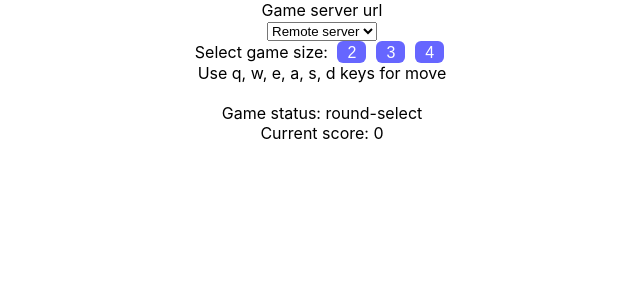
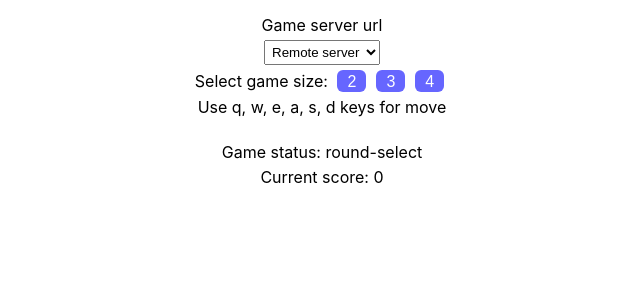
Before and after one commit to uladzislauy/hexagon, a React (Create React App) app: page / in a window 1280 px wide. Shown: the top 300 px of the page, without its empty margins (318-958 px from the left). Built offline with nearby package versions, Linux system fonts and the light colour scheme.

Commit message:
Add basic styles to improve page readability

```diff
--- a/src/App.css
+++ b/src/App.css
@@ -1,3 +1,8 @@
 .App {
   text-align: center;
 }
+
+.infoBlock {
+  margin-top: 15px;
+  display: block;
+}
--- a/src/App.tsx
+++ b/src/App.tsx
@@ -114,12 +114,12 @@ function App(): JSX.Element {
 
     return (
         <div className="App">
-            <div>
+            <div className='infoBlock'>
                 <div>Game server url</div>
                 <ServerHost setServerHost={setAddress}/>
                 <GameSizeSelector selectedSize={gameSize} setSelectedSize={setGameSize}/>
+                <GameHelp keydownHandler={handleKeyDown}/>
             </div>
-            <GameHelp keydownHandler={handleKeyDown}/>
             <br/>
             <GameStatus currentStatus={gameStatus} score={score}/>
             <Grid cellSize={cellSize} baseGrid={baseGrid} gameGrid={gameGrid}/>
--- a/src/components/GameHelp.tsx
+++ b/src/components/GameHelp.tsx
@@ -1,4 +1,4 @@
-import React, {useEffect} from "react";
+import React, {CSSProperties, useEffect} from "react";
 import {GameHelpText} from "../consts";
 
 export interface GameHelpProps {
@@ -6,10 +6,14 @@ export interface GameHelpProps {
 }
 
 export const GameHelp: React.FC<GameHelpProps> = ({keydownHandler}) => {
+    const style: CSSProperties = {
+        margin: "5px"
+    }
+
     useEffect(() => {
         window.addEventListener('keydown', keydownHandler);
         return () => window.removeEventListener('keydown', keydownHandler);
     }, [keydownHandler]);
 
-    return <div>{GameHelpText}</div>
+    return <div style={style}>{GameHelpText}</div>
 };
--- a/src/components/GameStatus.tsx
+++ b/src/components/GameStatus.tsx
@@ -1,4 +1,4 @@
-import React from "react";
+import React, {CSSProperties} from "react";
 import {GameStatuses} from "../consts";
 
 interface GameStatusProps {
@@ -7,8 +7,12 @@ interface GameStatusProps {
 }
 
 export const GameStatus: React.FC<GameStatusProps> = ({currentStatus, score}) => {
+    const style: CSSProperties = {
+        marginTop: "5px"
+    }
+
     return <div>
         <div>Game status: <span data-status={currentStatus}>{currentStatus}</span></div>
-        <div>Current score: <span id='gameScore'>{score}</span></div>
+        <div style={style}>Current score: <span id='gameScore'>{score}</span></div>
     </div>
 };
--- a/src/components/Grid/Grid.css
+++ b/src/components/Grid/Grid.css
@@ -1,5 +1,7 @@
 .grid {
     position: relative;
+    margin: auto;
+    margin-top: 50px;
     display: flex;
     justify-content: center;
     align-items: center;
--- a/src/components/ServerHost.tsx
+++ b/src/components/ServerHost.tsx
@@ -1,4 +1,4 @@
-import React from "react";
+import React, {CSSProperties} from "react";
 import {BeHost} from "../consts";
 
 interface ServerHostProps {
@@ -6,11 +6,16 @@ interface ServerHostProps {
 }
 
 export const ServerHost: React.FC<ServerHostProps> = ({setServerHost}) => {
+    const style: CSSProperties = {
+        padding: "3px",
+        margin: "5px"
+    }
+
     const onChange = (evt: React.FormEvent<HTMLSelectElement>) => {
         setServerHost(evt.currentTarget.value);
     }
 
-    return <select id="url-server" onChange={onChange}>
+    return <select id="url-server" onChange={onChange} style={style}>
         <option id="remote" value={BeHost}>Remote server</option>
         <option id="localhost" value="http://localhost:13337/">Local server</option>
     </select>
```
